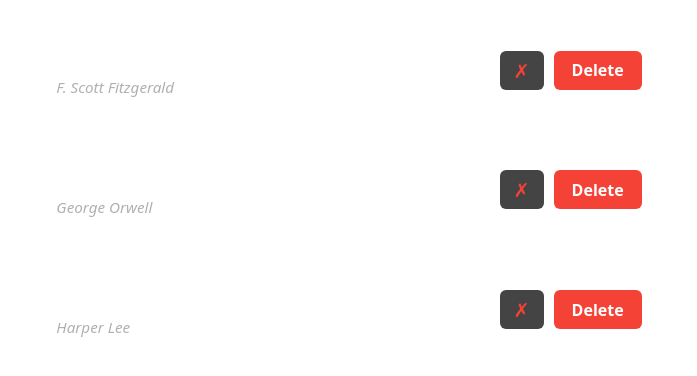
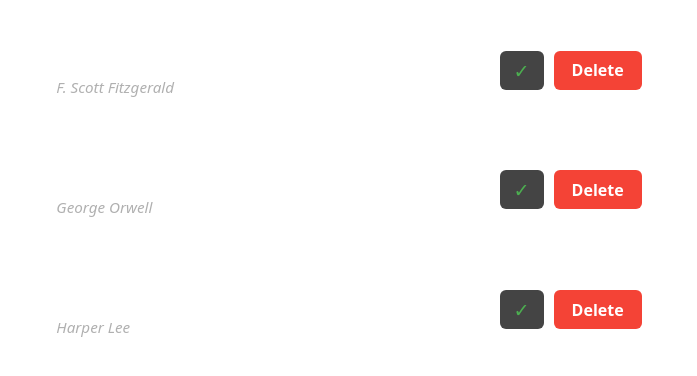
Before and after one commit to Wizzel1/awd-27062025-typescriptxreact, a React (Vite) app: page / in a window 1280 px wide. Shown: the part 354-730 px from the top of the page, without its empty margins (291-988 px from the left). Built offline with nearby package versions, Linux system fonts and the light colour scheme.

Commit message:
Update book item styling

```diff
--- a/src/components/BookItem.tsx
+++ b/src/components/BookItem.tsx
@@ -33,13 +33,14 @@ export default function BookItem({
       </div>
       <div style={styles.buttonGroup}>
         <button
+          title={book.read ? "Mark as unread" : "Mark as read"}
           style={{
             ...styles.readButton,
-            color: book.read ? "#4caf50" : "#f44336",
+            color: book.read ? "#f44336" : "#4caf50",
           }}
           onClick={toggleRead}
         >
-          {book.read ? "✓" : "✗"}
+          {book.read ? "✗" : "✓"}
         </button>
         <button style={styles.deleteButton} onClick={onDelete}>
           Delete
```
